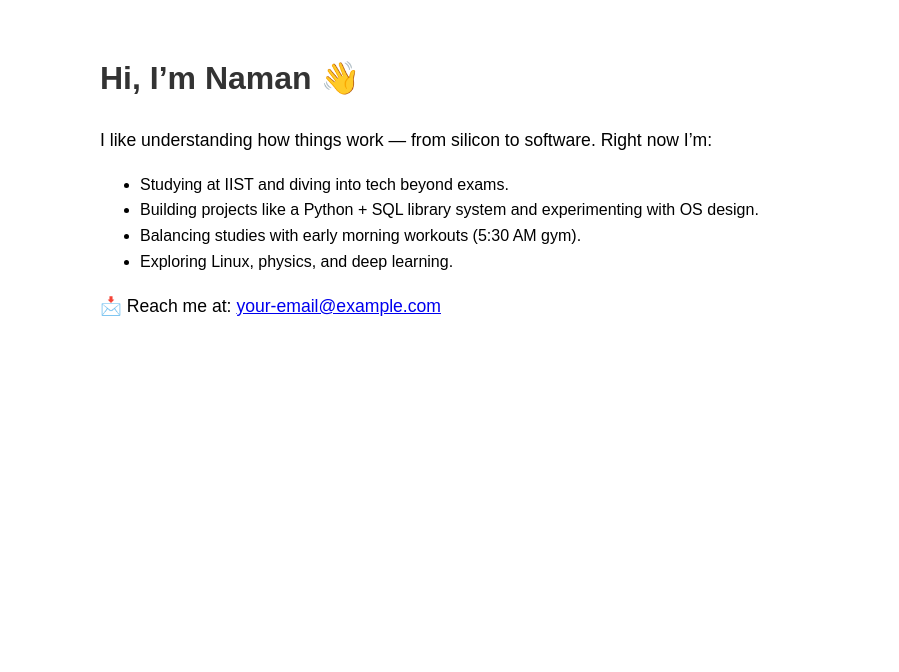
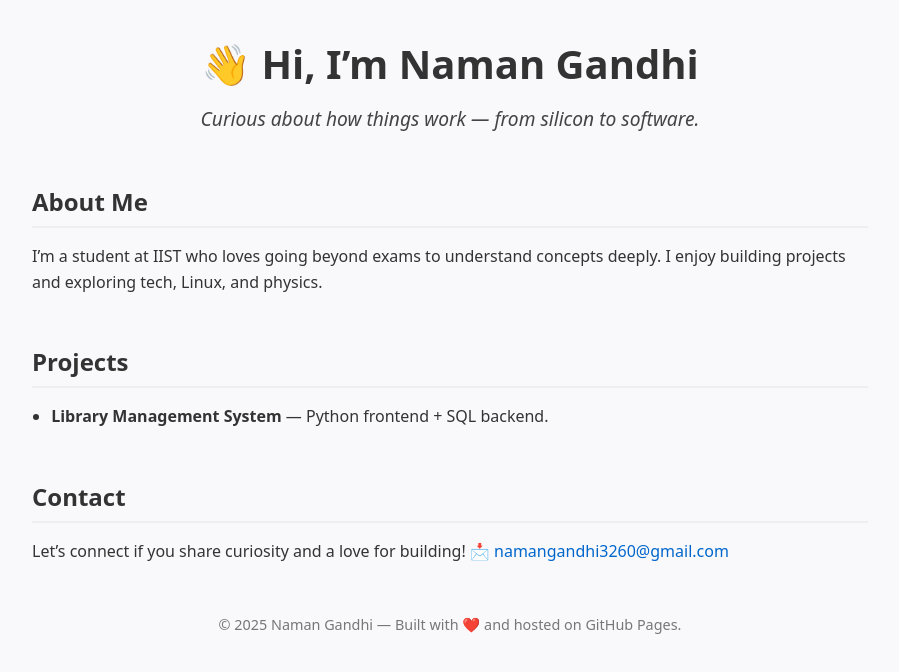
Before and after one commit to Nam-Gan/nam-gan.github.io, a plain HTML site: page index.html in a window 1280 px wide. Shown: the whole page, without its empty margins (190-1089 px from the left). Drawn offline with Linux system fonts and the light colour scheme.

Commit message:
Update index.html

```diff
--- a/index.html
+++ b/index.html
@@ -3,22 +3,102 @@
 <head>
   <meta charset="UTF-8">
   <title>Naman Gandhi</title>
+  <meta name="viewport" content="width=device-width, initial-scale=1">
   <style>
-    body { font-family: sans-serif; max-width: 700px; margin: auto; padding: 2rem; line-height: 1.6; }
-    h1 { color: #333; }
-    p { font-size: 1.1rem; }
-    ul { margin: 1rem 0; }
+    /* Reset */
+    * { margin: 0; padding: 0; box-sizing: border-box; }
+
+    body {
+      font-family: system-ui, sans-serif;
+      line-height: 1.6;
+      background: #f9f9fb;
+      color: #333;
+      max-width: 900px;
+      margin: auto;
+      padding: 2rem;
+    }
+
+    header {
+      text-align: center;
+      margin-bottom: 3rem;
+    }
+
+    header h1 {
+      font-size: 2.5rem;
+      margin-bottom: 0.5rem;
+    }
+
+    header p {
+      font-size: 1.2rem;
+      color: #666;
+    }
+
+    section {
+      margin-bottom: 3rem;
+    }
+
+    h2 {
+      font-size: 1.5rem;
+      margin-bottom: 1rem;
+      border-bottom: 2px solid #eee;
+      padding-bottom: 0.3rem;
+    }
+
+    ul { margin-left: 1.2rem; }
+
+    footer {
+      text-align: center;
+      margin-top: 2rem;
+      font-size: 0.9rem;
+      color: #777;
+    }
+
+    a {
+      color: #0066cc;
+      text-decoration: none;
+    }
+    a:hover {
+      text-decoration: underline;
+    }
+
+    .tagline {
+      font-style: italic;
+      color: #444;
+    }
   </style>
 </head>
 <body>
-  <h1>Hi, I’m Naman 👋</h1>
-  <p>I like understanding how things work — from silicon to software. Right now I’m:</p>
-  <ul>
-    <li>Studying at IIST and diving into tech beyond exams.</li>
-    <li>Building projects like a Python + SQL library system and experimenting with OS design.</li>
-    <li>Balancing studies with early morning workouts (5:30 AM gym).</li>
-    <li>Exploring Linux, physics, and deep learning.</li>
-  </ul>
-  <p>📩 Reach me at: <a href="mailto:your-email@example.com">your-email@example.com</a></p>
+  <header>
+    <h1>👋 Hi, I’m Naman Gandhi</h1>
+    <p class="tagline">Curious about how things work — from silicon to software.</p>
+  </header>
+
+  <section id="about">
+    <h2>About Me</h2>
+    <p>
+      I’m a student at IIST who loves going beyond exams to understand concepts deeply.
+      I enjoy building projects and exploring tech, Linux, and physics.
+    </p>
+  </section>
+
+  <section id="projects">
+    <h2>Projects</h2>
+    <ul>
+      <li><strong>Library Management System</strong> — Python frontend + SQL backend.</li>
+    </ul>
+  </section>
+
+
+  <section id="contact">
+    <h2>Contact</h2>
+    <p>
+      Let’s connect if you share curiosity and a love for building!
+      📩 <a href="namangandhi3260@gmail.com">namangandhi3260@gmail.com</a>
+    </p>
+  </section>
+
+  <footer>
+    <p>© 2025 Naman Gandhi — Built with ❤️ and hosted on GitHub Pages.</p>
+  </footer>
 </body>
 </html>
```
